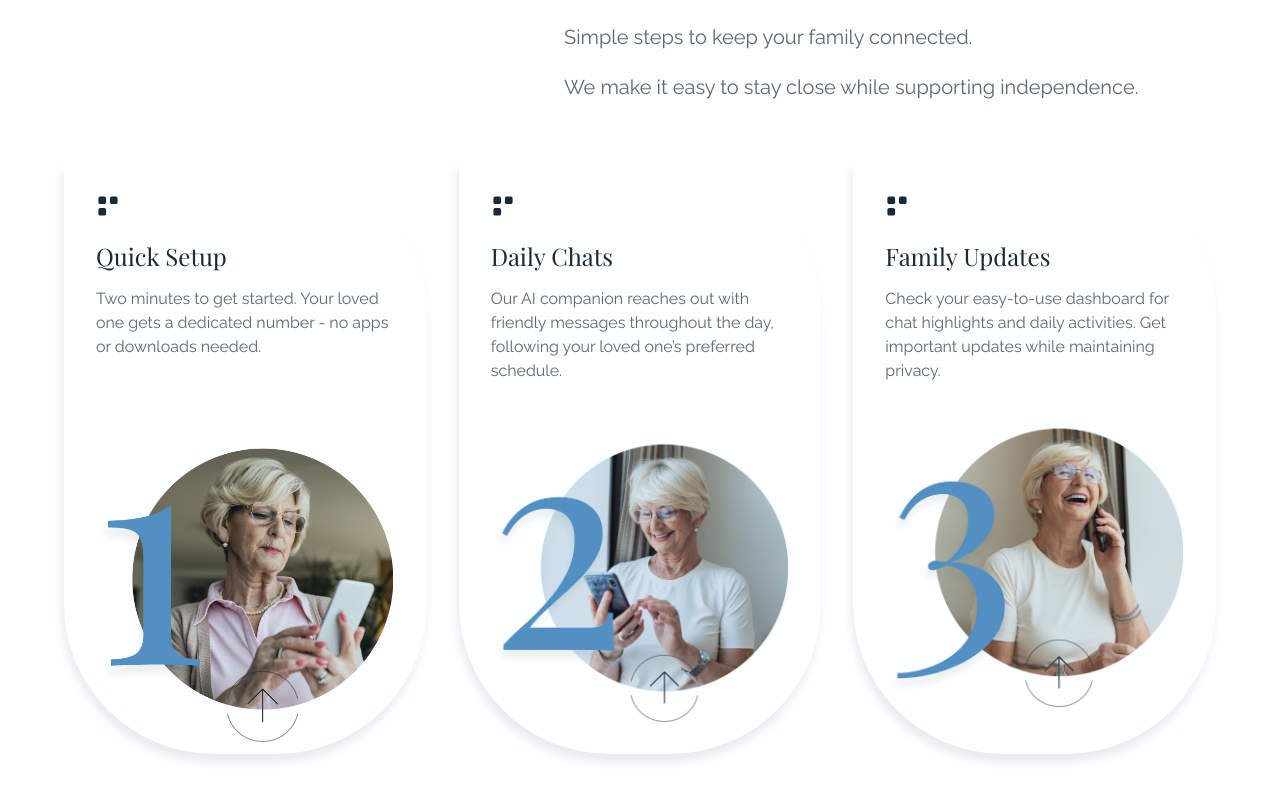
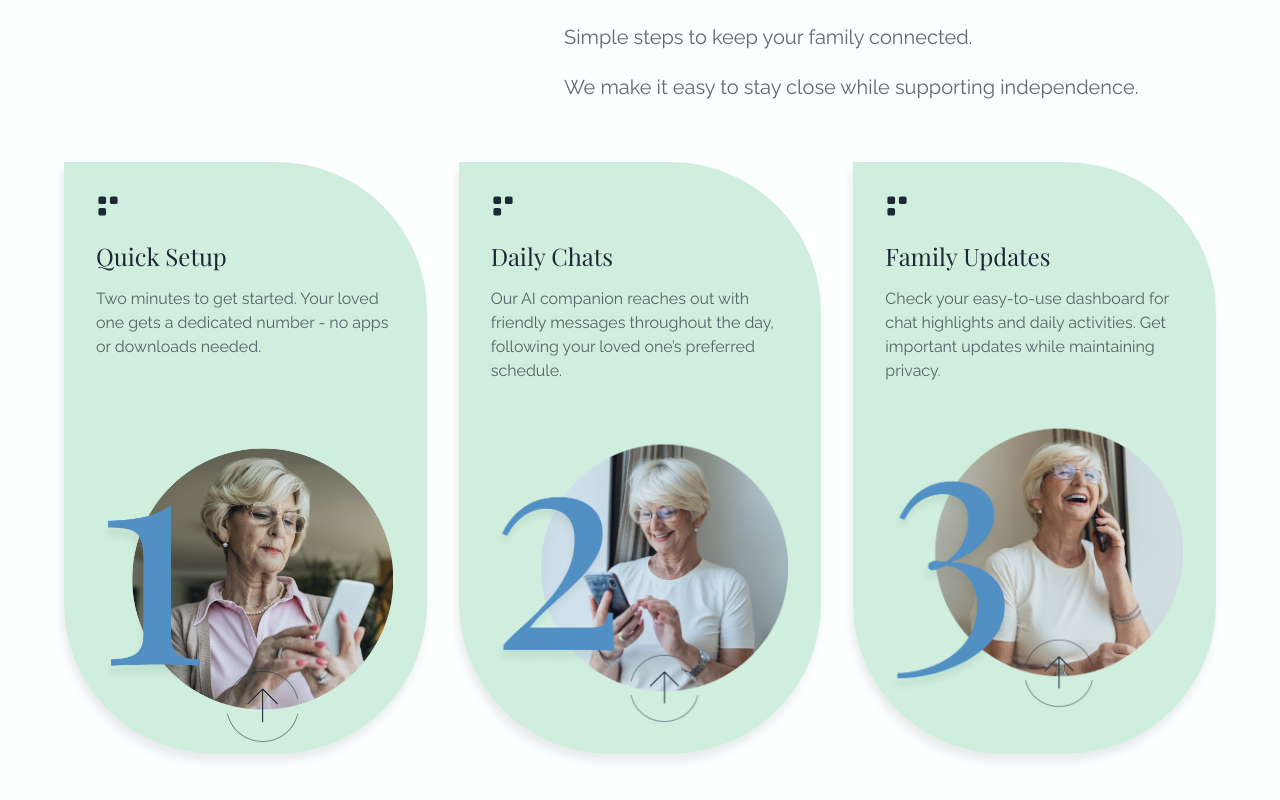
Before and after one commit to SiarheiBalabanovich/affini-app, a React (Vite) app: page / in a window 1280 px wide. Shown: the part 1123-1923 px from the top of the page. Built offline with nearby package versions, Linux system fonts and the light colour scheme.

Commit message:
refactor: improve HowItWorks section (GSAP, layout, tokens, accessibility)

```diff
--- a/tailwind.config.js
+++ b/tailwind.config.js
@@ -19,6 +19,7 @@ export default {
       },
       whiteCustom: "#FCFEFF",
       lightBlue: "#DCEFFF",
+      softGreen: "rgba(180, 229, 200, 0.6)",
     },
     boxShadow: {
       soft: "-2px 8px 8px rgba(0,0,0,0.08)"
```
